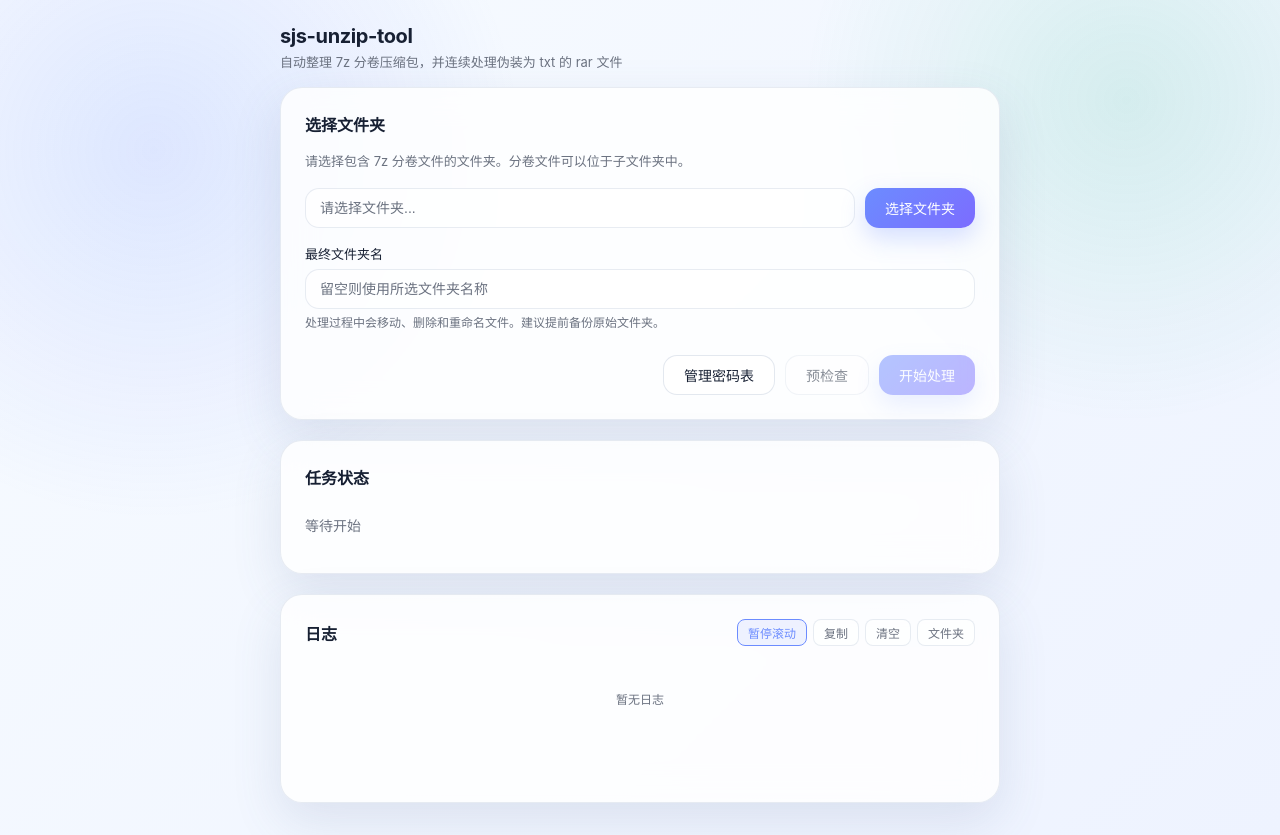
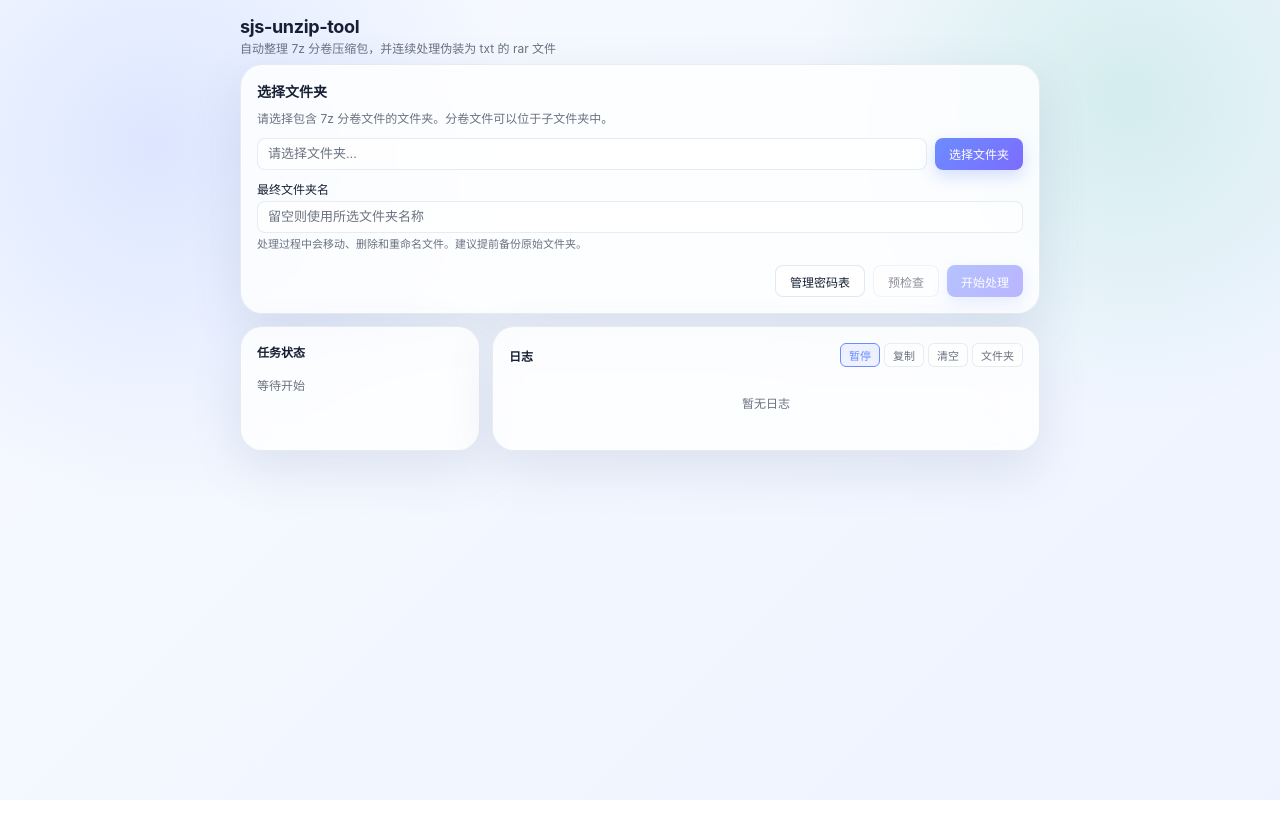
Before and after one commit to littleseven2003/sjs_unzip_lite, a Vue app: page / in a window 1280 px wide. After the commit the page ends 800 px from the top, so only its background shows below. Built offline with nearby package versions, Linux system fonts and the light colour scheme.

Commit message:
refactor：优化界面布局，所有内容单屏展示

```diff
--- a/src/components/AppShell.vue
+++ b/src/components/AppShell.vue
@@ -18,10 +18,8 @@ const { currentTheme } = useTheme();
     <!-- 顶部标题区 -->
     <header class="app-header">
       <div class="header-content">
-        <div class="header-left">
         <h1 class="app-title">sjs-unzip-tool</h1>
         <p class="app-subtitle">自动整理 7z 分卷压缩包，并连续处理伪装为 txt 的 rar 文件</p>
-        </div>
       </div>
     </header>
 
@@ -33,6 +31,8 @@ const { currentTheme } = useTheme();
           <FolderPicker />
         </section>
 
+        <!-- 底部区域：任务状态 + 日志 -->
+        <div class="bottom-area">
           <!-- 任务状态卡片 -->
           <section class="card card-task">
             <TaskProgress />
@@ -42,6 +42,7 @@ const { currentTheme } = useTheme();
           <section class="card card-log">
             <LogPanel />
           </section>
+        </div>
       </div>
     </main>
   </div>
@@ -59,41 +60,40 @@ const { currentTheme } = useTheme();
 }
 
 .app-header {
-  padding: 24px 32px 16px;
+  padding: 16px 24px 8px;
+  flex-shrink: 0;
 }
 
 .header-content {
-  max-width: 720px;
+  max-width: 800px;
   margin: 0 auto;
-  display: flex;
-  align-items: center;
-  justify-content: space-between;
 }
 
 .app-title {
-  font-size: 20px;
+  font-size: 18px;
   font-weight: 700;
   color: var(--color-text-main);
   letter-spacing: -0.02em;
 }
 
 .app-subtitle {
-  font-size: 13px;
+  font-size: 12px;
   color: var(--color-text-muted);
-  margin-top: 4px;
+  margin-top: 2px;
 }
 
 .app-main {
   flex: 1;
-  padding: 0 32px 32px;
+  padding: 0 24px 16px;
 }
 
 .main-content {
-  max-width: 720px;
+  max-width: 800px;
   margin: 0 auto;
+  height: 100%;
   display: flex;
   flex-direction: column;
-  gap: 20px;
+  gap: 12px;
 }
 
 .card {
@@ -102,6 +102,29 @@ const { currentTheme } = useTheme();
   border-radius: var(--radius-card);
   box-shadow: var(--shadow-card);
   backdrop-filter: blur(16px);
-  padding: 24px;
+  padding: 16px;
+}
+
+.card-operation {
+  flex-shrink: 0;
+}
+
+.bottom-area {
+  flex: 1;
+  display: flex;
+  gap: 12px;
+  min-height: 0;
+}
+
+.card-task {
+  flex: 0 0 auto;
+  width: 240px;
+}
+
+.card-log {
+  flex: 1;
+  min-height: 0;
+  display: flex;
+  flex-direction: column;
 }
 </style>
--- a/src/components/FolderPicker.vue
+++ b/src/components/FolderPicker.vue
@@ -118,6 +118,21 @@ async function handlePreview(): Promise<void> {
   }
 }
 
+/** 预检查（跳过警告） */
+async function handlePreviewSkipWarning(): Promise<void> {
+  if (!folderPath.value) return;
+
+  const result = await previewTask({
+    rootDir: folderPath.value,
+    finalFolderName: finalFolderName.value || undefined,
+    continueOnInitialExtraFiles: true,
+  });
+
+  if (result) {
+    preview.value = result;
+  }
+}
+
 /** 开始处理 */
 async function handleStartTask(): Promise<void> {
   if (!folderPath.value) return;
@@ -142,9 +157,9 @@ async function handleCancelTask(): Promise<void> {
 function handleWarningConfirm(): void {
   showWarning.value = false;
   if (pendingContinueWithExtraFiles.value) {
-    // 用户确认继续处理，重新预检查
+    // 用户确认继续处理，跳过警告重新预检查
     pendingContinueWithExtraFiles.value = false;
-    handlePreview();
+    handlePreviewSkipWarning();
   }
 }
 
@@ -284,13 +299,16 @@ function warningClass(code: string): string {
     </div>
 
     <!-- 密码管理弹窗 -->
+    <Teleport to="body">
       <div v-if="showPasswordManager" class="modal-overlay" @click.self="showPasswordManager = false">
         <div class="modal-content">
           <PasswordManager @close="showPasswordManager = false" />
         </div>
       </div>
+    </Teleport>
 
     <!-- 警告弹窗 -->
+    <Teleport to="body">
       <div v-if="showWarning" class="modal-overlay">
         <div class="modal-content">
           <WarningDialog
@@ -305,8 +323,10 @@ function warningClass(code: string): string {
           />
         </div>
       </div>
+    </Teleport>
 
     <!-- 结果弹窗 -->
+    <Teleport to="body">
       <div v-if="showResult" class="modal-overlay" @click.self="showResult = false">
         <div class="modal-content">
           <ResultDialog
@@ -319,6 +339,7 @@ function warningClass(code: string): string {
           />
         </div>
       </div>
+    </Teleport>
   </div>
 </template>
 
@@ -326,52 +347,52 @@ function warningClass(code: string): string {
 .folder-picker {
   display: flex;
   flex-direction: column;
-  gap: 16px;
+  gap: 10px;
 }
 
 .section-title {
-  font-size: 16px;
+  font-size: 14px;
   font-weight: 600;
   color: var(--color-text-main);
 }
 
 .section-desc {
-  font-size: 13px;
+  font-size: 12px;
   color: var(--color-text-muted);
-  line-height: 1.5;
+  line-height: 1.4;
 }
 
 .form-row {
   display: flex;
   flex-direction: column;
-  gap: 6px;
+  gap: 4px;
 }
 
 .form-label {
-  font-size: 13px;
+  font-size: 12px;
   font-weight: 500;
   color: var(--color-text-main);
 }
 
 .form-hint {
-  font-size: 12px;
+  font-size: 11px;
   color: var(--color-text-muted);
-  line-height: 1.4;
+  line-height: 1.3;
 }
 
 .input-group {
   display: flex;
-  gap: 10px;
+  gap: 8px;
 }
 
 .input-field {
   flex: 1;
-  height: 40px;
-  padding: 0 14px;
+  height: 32px;
+  padding: 0 10px;
   border: 1px solid var(--color-card-border);
-  border-radius: var(--radius-button);
+  border-radius: 8px;
   background: rgba(255, 255, 255, 0.6);
-  font-size: 14px;
+  font-size: 13px;
   color: var(--color-text-main);
   outline: none;
   transition: border-color 0.2s;
@@ -393,11 +414,11 @@ function warningClass(code: string): string {
 .preview-section {
   background: rgba(255, 255, 255, 0.4);
   border: 1px solid var(--color-card-border);
-  border-radius: 12px;
-  padding: 16px;
+  border-radius: 8px;
+  padding: 10px;
   display: flex;
   flex-direction: column;
-  gap: 12px;
+  gap: 8px;
 }
 
 .preview-header {
@@ -407,15 +428,15 @@ function warningClass(code: string): string {
 }
 
 .preview-title {
-  font-size: 14px;
+  font-size: 12px;
   font-weight: 600;
   color: var(--color-text-main);
 }
 
 .preview-status {
-  font-size: 12px;
+  font-size: 11px;
   font-weight: 500;
-  padding: 2px 8px;
+  padding: 2px 6px;
   border-radius: 6px;
 }
 
@@ -504,17 +525,17 @@ function warningClass(code: string): string {
 
 .form-actions {
   display: flex;
-  gap: 10px;
+  gap: 8px;
   justify-content: flex-end;
-  margin-top: 8px;
+  margin-top: 4px;
 }
 
 .btn {
-  height: 40px;
-  padding: 0 20px;
+  height: 32px;
+  padding: 0 14px;
   border: none;
-  border-radius: var(--radius-button);
-  font-size: 14px;
+  border-radius: 8px;
+  font-size: 12px;
   font-weight: 500;
   cursor: pointer;
   transition: all 0.2s;
@@ -529,7 +550,7 @@ function warningClass(code: string): string {
 .btn-primary {
   background: linear-gradient(135deg, #6c8cff, #7c6cff);
   color: white;
-  box-shadow: 0 10px 24px rgba(108, 140, 255, 0.28);
+  box-shadow: 0 6px 16px rgba(108, 140, 255, 0.28);
 }
 
 .btn-primary:hover:not(:disabled) {
@@ -556,7 +577,7 @@ function warningClass(code: string): string {
   background: rgba(240, 82, 82, 0.2);
 }
 
-.modal-overlay {
+:global(.modal-overlay) {
   position: fixed;
   top: 0;
   left: 0;
@@ -570,11 +591,13 @@ function warningClass(code: string): string {
   backdrop-filter: blur(4px);
 }
 
-.modal-content {
+:global(.modal-content) {
   background: var(--color-card);
   border-radius: var(--radius-card);
   box-shadow: 0 20px 60px rgba(0, 0, 0, 0.15);
   max-height: 80vh;
   overflow-y: auto;
+  min-width: 400px;
+  max-width: 90vw;
 }
 </style>
--- a/src/components/LogPanel.vue
+++ b/src/components/LogPanel.vue
@@ -55,17 +55,11 @@ async function openLogFolder(): Promise<void> {
           title="自动滚动"
           @click="toggleAutoScroll"
         >
-          <span>{{ autoScroll ? "暂停滚动" : "自动滚动" }}</span>
+          {{ autoScroll ? "暂停" : "滚动" }}
         </button>
-        <button class="btn-icon" title="复制日志" @click="handleCopyLogs">
-          <span>复制</span>
-        </button>
-        <button class="btn-icon" title="清空日志" @click="clearLogs">
-          <span>清空</span>
-        </button>
-        <button class="btn-icon" title="打开日志文件夹" @click="openLogFolder">
-          <span>文件夹</span>
-        </button>
+        <button class="btn-icon" title="复制日志" @click="handleCopyLogs">复制</button>
+        <button class="btn-icon" title="清空日志" @click="clearLogs">清空</button>
+        <button class="btn-icon" title="打开日志文件夹" @click="openLogFolder">文件夹</button>
       </div>
     </div>
 
@@ -94,32 +88,34 @@ async function openLogFolder(): Promise<void> {
 .log-panel {
   display: flex;
   flex-direction: column;
-  gap: 12px;
+  gap: 8px;
+  height: 100%;
 }
 
 .log-header {
   display: flex;
   justify-content: space-between;
   align-items: center;
+  flex-shrink: 0;
 }
 
 .section-title {
-  font-size: 16px;
+  font-size: 12px;
   font-weight: 600;
   color: var(--color-text-main);
 }
 
 .log-actions {
   display: flex;
-  gap: 6px;
+  gap: 4px;
 }
 
 .btn-icon {
-  padding: 4px 10px;
+  padding: 3px 8px;
   border: 1px solid var(--color-card-border);
-  border-radius: 8px;
+  border-radius: 6px;
   background: rgba(255, 255, 255, 0.6);
-  font-size: 12px;
+  font-size: 11px;
   color: var(--color-text-muted);
   cursor: pointer;
   transition: all 0.2s;
@@ -137,41 +133,44 @@ async function openLogFolder(): Promise<void> {
 }
 
 .log-content {
-  min-height: 120px;
-  max-height: 240px;
+  flex: 1;
+  min-height: 0;
   overflow-y: auto;
   font-family: "SF Mono", "Fira Code", "Consolas", monospace;
-  font-size: 12px;
-  line-height: 1.8;
+  font-size: 11px;
+  line-height: 1.6;
 }
 
 .log-empty {
   color: var(--color-text-muted);
   text-align: center;
-  padding: 32px 0;
+  padding: 20px 0;
+  font-size: 12px;
 }
 
 .log-list {
   display: flex;
   flex-direction: column;
-  gap: 2px;
+  gap: 1px;
 }
 
 .log-item {
   display: flex;
-  gap: 8px;
-  padding: 2px 0;
+  gap: 6px;
+  padding: 1px 0;
 }
 
 .log-time {
   color: var(--color-text-muted);
   flex-shrink: 0;
+  font-size: 10px;
 }
 
 .log-level {
   font-weight: 600;
-  width: 56px;
+  width: 48px;
   flex-shrink: 0;
+  font-size: 10px;
 }
 
 .log-message {
@@ -180,7 +179,7 @@ async function openLogFolder(): Promise<void> {
 
 .log-detail {
   color: var(--color-text-muted);
-  font-size: 11px;
+  font-size: 10px;
 }
 
 .log-info .log-level {
--- a/src/components/TaskProgress.vue
+++ b/src/components/TaskProgress.vue
@@ -19,15 +19,15 @@ const { status, progress, currentStep, detail } = useTaskRunner();
       </template>
 
       <template v-else-if="status === 'completed'">
-        <p class="status-completed">✓ 处理完成</p>
+        <p class="status-completed">✓ 完成</p>
       </template>
 
       <template v-else-if="status === 'failed'">
-        <p class="status-failed">✗ 处理失败</p>
+        <p class="status-failed">✗ 失败</p>
       </template>
 
       <template v-else-if="status === 'cancelled'">
-        <p class="status-cancelled">任务已取消</p>
+        <p class="status-cancelled">已取消</p>
       </template>
 
       <template v-else>
@@ -50,41 +50,41 @@ const { status, progress, currentStep, detail } = useTaskRunner();
 .task-progress {
   display: flex;
   flex-direction: column;
-  gap: 12px;
+  gap: 8px;
 }
 
 .section-title {
-  font-size: 16px;
+  font-size: 12px;
   font-weight: 600;
   color: var(--color-text-main);
 }
 
 .status-area {
-  min-height: 48px;
+  min-height: 32px;
   display: flex;
   align-items: center;
 }
 
 .status-idle {
   color: var(--color-text-muted);
-  font-size: 14px;
+  font-size: 12px;
 }
 
 .status-completed {
   color: var(--color-success);
-  font-size: 14px;
+  font-size: 12px;
   font-weight: 500;
 }
 
 .status-failed {
   color: var(--color-danger);
-  font-size: 14px;
+  font-size: 12px;
   font-weight: 500;
 }
 
 .status-cancelled {
   color: var(--color-warning);
-  font-size: 14px;
+  font-size: 12px;
   font-weight: 500;
 }
 
@@ -92,7 +92,7 @@ const { status, progress, currentStep, detail } = useTaskRunner();
   width: 100%;
   display: flex;
   flex-direction: column;
-  gap: 8px;
+  gap: 6px;
 }
 
 .progress-header {
@@ -102,33 +102,33 @@ const { status, progress, currentStep, detail } = useTaskRunner();
 }
 
 .step-name {
-  font-size: 14px;
+  font-size: 11px;
   font-weight: 500;
   color: var(--color-text-main);
 }
 
 .progress-percent {
-  font-size: 13px;
+  font-size: 11px;
   color: var(--color-text-muted);
 }
 
 .progress-bar {
   width: 100%;
-  height: 8px;
+  height: 6px;
   background: rgba(130, 150, 180, 0.12);
-  border-radius: 4px;
+  border-radius: 3px;
   overflow: hidden;
 }
 
 .progress-fill {
   height: 100%;
   background: linear-gradient(90deg, #6c8cff, #7c6cff);
-  border-radius: 4px;
+  border-radius: 3px;
   transition: width 0.3s ease;
 }
 
 .progress-detail {
-  font-size: 12px;
+  font-size: 10px;
   color: var(--color-text-muted);
 }
 </style>
```
Lines whose indentation alone changed are shown as unchanged.
